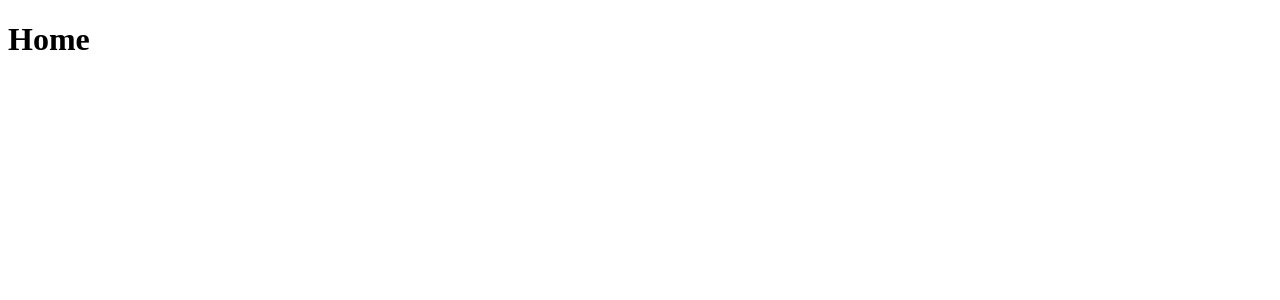
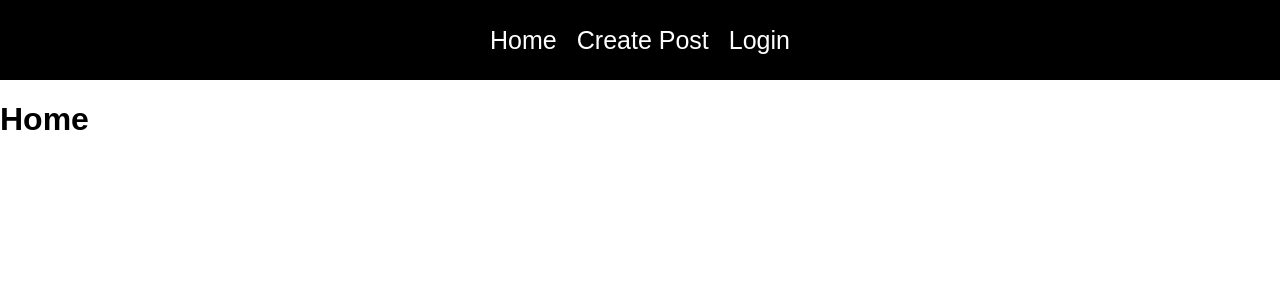
Before and after one commit to rensilva5/blog-website, a React (Create React App) app: page / in a window 1280 px wide. Shown: the top 300 px of the page. Built offline with nearby package versions, Linux system fonts and the light colour scheme.

Commit message:
Adding styling to App.js

```diff
--- a/src/App.css
+++ b/src/App.css
@@ -1,3 +1,28 @@
 .App {
   text-align: center;
 }
+
+body {
+  padding: 0%;
+  margin: 0%;
+  font-family: Arial, Helvetica, sans-serif;
+}
+
+nav {
+  margin: 0;
+  width: 100%;
+  height: 80px;
+  background-color: black;
+  display: flex;
+  justify-content: center;
+  align-items: center;
+  color: white;
+  text-decoration: none;
+}
+
+a {
+  color: white;
+  text-decoration: none;
+  margin: 10px;
+  font-size: 25px;
+}
--- a/src/App.js
+++ b/src/App.js
@@ -8,10 +8,15 @@ import CreatePost from './pages/CreatePost';
 function App() {
   return (
    <Router>
+    <nav>
+      <Link to='/'>Home</Link>
+      <Link to='/createpost'>Create Post</Link>
+      <Link to='/login'>Login</Link>
+    </nav>
     <Routes>
       <Route path='/' element={ <Home  />} />
+      <Route path='/createpost' element={ <CreatePost /> } />
       <Route path='/login' element={ <Login /> } />
-      <Route path='/createpost' element={ <CreatePost /> } />
     </Routes>
    </Router>
   )
```
Also changed, not shown: 1 other file (tests, documents, lock files or other folders).
